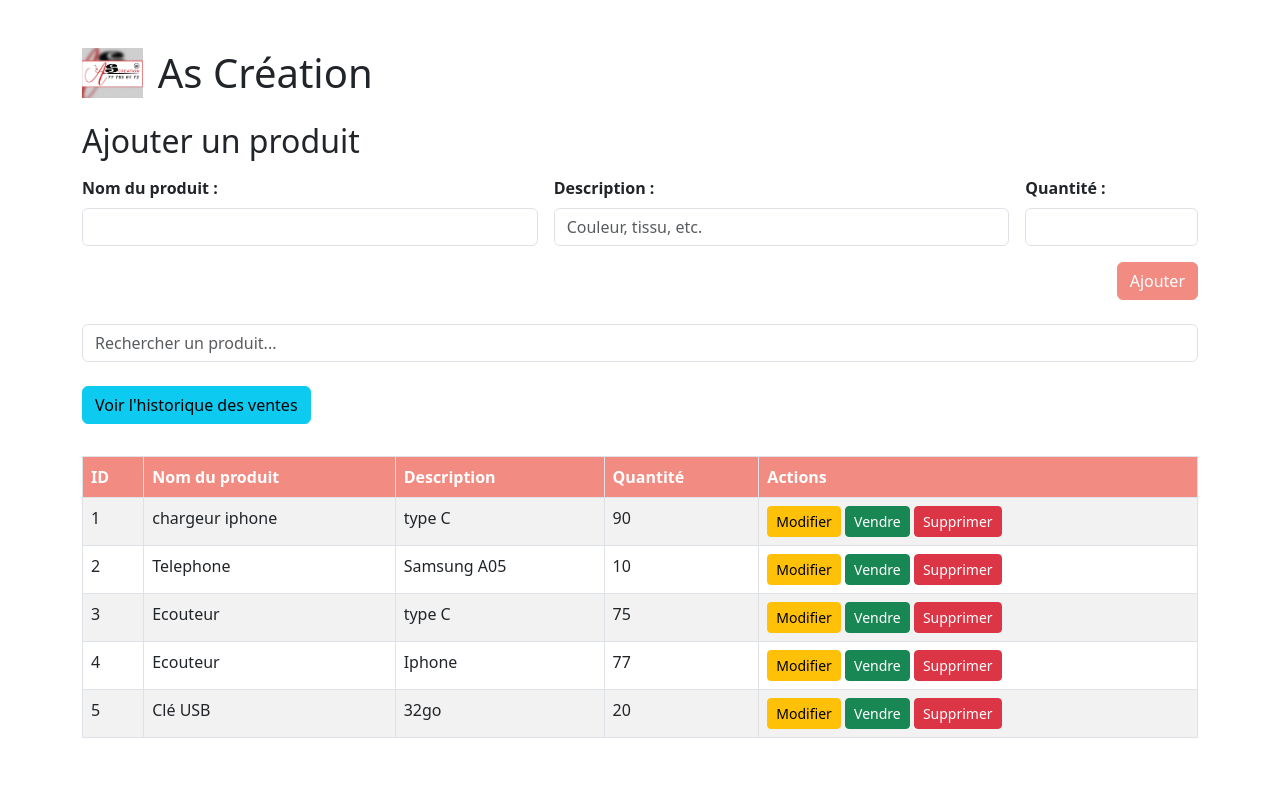
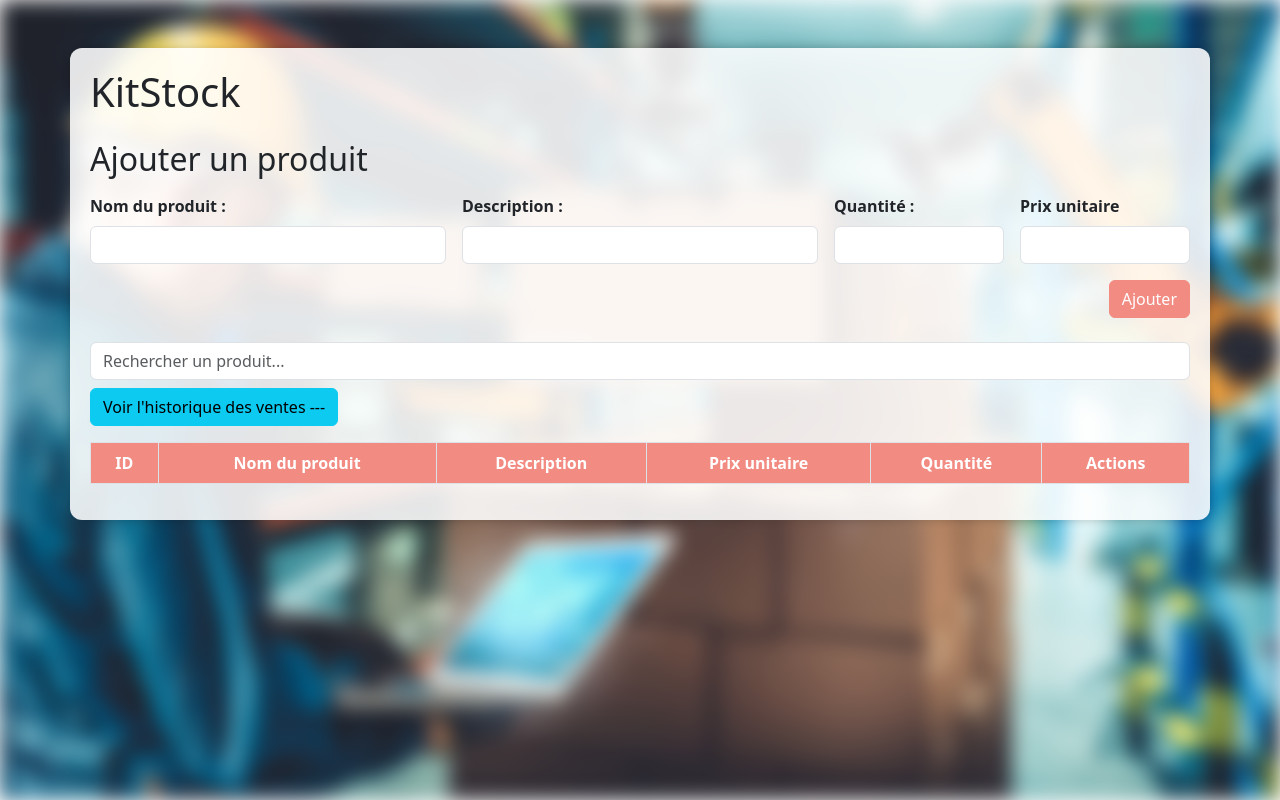
Before and after one commit to khadimgueye20/gestion_stock, a Flask app: page / in a window 1280 px wide. Run offline with Flask 3, Linux system fonts and the light colour scheme; lists and menus that the app fills with data are empty.

Commit message:
Sauvegarde du jour

```diff
--- a/app.py
+++ b/app.py
@@ -6,7 +6,7 @@
 app = Flask(__name__)
 
 # Configuration de la base de données SQLite
-app.config['SQLALCHEMY_DATABASE_URI'] = 'sqlite:///stock.db'
+app.config['SQLALCHEMY_DATABASE_URI'] = 'postgresql://postgres:touba202@localhost:5432/gestion_stock'
 app.config['SQLALCHEMY_TRACK_MODIFICATIONS'] = False
 app.secret_key = "votre_cle_secrete"
 
@@ -18,6 +18,10 @@
     nom = db.Column(db.String(100), nullable=False)
     description = db.Column(db.String(300), nullable=True)
     quantite = db.Column(db.Integer, nullable=False)
+    prix_unitaire = db.Column(db.Float, nullable=True)
+
+
+
 
 # Modèle de vente
 class Vente(db.Model):
@@ -25,8 +29,7 @@
     produit_id = db.Column(db.Integer, db.ForeignKey('produit.id'), nullable=False)
     quantite = db.Column(db.Integer, nullable=False, default=0)
     date_vente = db.Column(db.DateTime, default=datetime.utcnow)
-    produit = db.relationship('Produit', backref=db.backref('ventes', lazy=True))
-
+    produit = db.relationship('Produit', backref=db.backref('ventes', lazy=True, cascade="all, delete"))
 
 # Initialisation de Flask-Migrate
 migrate = Migrate(app, db)
@@ -44,10 +47,12 @@
     nom = request.form['nom']
     description = request.form['description']
     quantite = int(request.form['quantite'])
-    nouveau_produit = Produit(nom=nom, description=description, quantite=quantite)
+    prix_unitaire = float(request.form['prix_unitaire']) if 'prix_unitaire' in request.form else 0.0
+    nouveau_produit = Produit(nom=nom, description=description, quantite=quantite, prix_unitaire=prix_unitaire)
     db.session.add(nouveau_produit)
     db.session.commit()
     return redirect(url_for('index'))
+
 
 # Route pour supprimer un produit par son ID
 @app.route('/supprimer/<int:id>', methods=['POST'])
@@ -162,12 +167,7 @@
     return redirect(url_for('historique'))
 
 # Route pour supprimer toutes les ventes
-@app.route('/supprimer_toutes_ventes', methods=['POST'])
-def supprimer_toutes_ventes():
-    Vente.query.delete()
-    db.session.commit()
-    flash("Historique des ventes supprimé.", "success")
-    return redirect(url_for('historique'))
+
 
 
 if __name__ == '__main__':
--- /dev/null
+++ b/static/style.css
@@ -0,0 +1,9 @@
+.background-blur {
+  position: fixed;
+  top: 0; left: 0; right: 0; bottom: 0;
+  background-image: url("/static/fond.jpg");
+  background-size: cover;
+  background-position: center;
+  filter: blur(10px);
+  z-index: -1;
+}
--- a/templates/index.html
+++ b/templates/index.html
@@ -7,10 +7,29 @@
 
   <!-- Bootstrap CSS CDN -->
   <link href="https://cdn.jsdelivr.net/npm/bootstrap@5.3.0/dist/css/bootstrap.min.css" rel="stylesheet" />
+  <link rel="stylesheet" href="{{ url_for('static', filename='style.css') }}">
+  <!-- Bootstrap Icons (si besoin pour les boutons) -->
+  <link rel="stylesheet" href="https://cdn.jsdelivr.net/npm/bootstrap-icons@1.10.5/font/bootstrap-icons.css">
+
   <style>
+    /* Fond flou */
+
+
+    .content {
+      position: relative;
+      z-index: 1;
+    }
+
+    .container {
+      background-color: rgba(255, 255, 255, 0.88);
+      padding: 20px;
+      border-radius: 12px;
+      box-shadow: 0 0 10px rgba(0,0,0,0.2);
+    }
+
     /* Couleur rouge clair pour les en-têtes */
     .table thead th {
-      background-color: #f28b82 !important; /* rouge clair */
+      background-color: #f28b82 !important;
       color: white !important;
     }
 
@@ -26,40 +45,47 @@
       border-color: #e57373 !important;
     }
 
-    /* Labels en gras dans le formulaire */
+    /* Labels en gras */
     form label.form-label {
       font-weight: bold;
     }
   </style>
 </head>
 <body>
+
+  <!-- Image de fond floue -->
+  <div class="background-blur"></div>
+
+  <!-- Contenu principal -->
+  <div class="content">
     <div class="container my-5">
       <div class="d-flex align-items-center mb-4">
-      <img src="{{ url_for('static', filename='logoas.jpg') }}" alt="Logo" style="height: 50px; margin-right: 15px;">
-      <h1 class="mb-0">As Création</h1>
+        <h1 class="mb-0">KitStock</h1>
       </div>
 
-    <!-- Formulaire d’ajout placé ici -->
       <h2 class="mb-3">Ajouter un produit</h2>
       <form method="POST" action="/ajouter" class="row g-3 mb-4">
-      <div class="col-md-5">
+        <div class="col-md-4">
           <label for="nom" class="form-label">Nom du produit :</label>
           <input type="text" class="form-control" id="nom" name="nom" required />
         </div>
-      <div class="col-md-5">
+        <div class="col-md-4">
           <label for="description" class="form-label">Description :</label>
-        <input type="text" class="form-control" id="description" name="description" placeholder="Couleur, tissu, etc." />
+          <input type="text" class="form-control" id="description" name="description" />
         </div>
         <div class="col-md-2">
           <label for="quantite" class="form-label">Quantité :</label>
           <input type="number" class="form-control" id="quantite" name="quantite" required min="1" />
+        </div>
+        <div class="col-md-2">
+          <label for="prix_unitaire" class="form-label">Prix unitaire</label>
+          <input type="number" step="0.01" name="prix_unitaire" id="prix_unitaire" class="form-control" required />
         </div>
         <div class="col-12 d-flex justify-content-end">
           <button type="submit" class="btn btn-ajouter">Ajouter</button>
         </div>
       </form>
 
-    <!-- Alerte si le produit est inférieur à 5-->
       {% if ruptures %}
       <div class="alert alert-danger">
         <h5 class="alert-heading">❌ Rupture de stock :</h5>
@@ -71,27 +97,19 @@
       </div>
       {% endif %}
 
-    <!-- Barre de recherche -->
-    <div class="mb-4">
+      <div class="mb-2">
         <input type="text" id="searchInput" class="form-control" placeholder="Rechercher un produit...">
       </div>
 
-    <a href="{{ url_for('historique') }}" class="btn btn-info mb-3">Voir l'historique des ventes</a>
+      <a href="{{ url_for('historique') }}" class="btn btn-info mb-3">Voir l'historique des ventes ---</a>
 
-<!-- Tableau des produits -->
-<table class="table table-striped table-bordered" id="produitTable">
-
-</table>
-
-
-
-    <!-- Tableau des produits -->
-    <table class="table table-striped table-bordered" id="produitTable">
+      <table class="table table-striped table-bordered text-center" id="produitTable">
         <thead>
           <tr>
             <th>ID</th>
             <th>Nom du produit</th>
             <th>Description</th>
+            <th>Prix unitaire</th>
             <th>Quantité</th>
             <th>Actions</th>
           </tr>
@@ -102,6 +120,7 @@
             <td>{{ item.id }}</td>
             <td>{{ item.nom }}</td>
             <td>{{ item.description }}</td>
+            <td>{{ item.prix_unitaire }} FCFA</td>
             <td>
               {% if item.quantite == 0 %}
                 <span class="badge bg-danger">Rupture</span>
@@ -112,17 +131,45 @@
             <td>
               <a href="{{ url_for('modifier', id=item.id) }}" class="btn btn-warning btn-sm">Modifier</a>
               <a href="{{ url_for('vendre', id=item.id) }}" class="btn btn-success btn-sm">Vendre</a>
-            <form action="{{ url_for('supprimer', id=item.id) }}" method="post" style="display:inline;">
-              <button type="submit" class="btn btn-danger btn-sm" onclick="return confirm('Supprimer ce produit ?')">Supprimer</button>
+
+              <!-- Bouton modale -->
+              <button type="button" class="btn btn-danger btn-sm" data-bs-toggle="modal" data-bs-target="#confirmDeleteModal{{ item.id }}">
+                Supprimer
+              </button>
+
+              <!-- Modale -->
+<div class="modal fade" id="confirmDeleteModal{{ item.id }}" tabindex="-1" aria-labelledby="confirmDeleteLabel{{ item.id }}" aria-hidden="true">
+  <div class="modal-dialog">
+    <form action="{{ url_for('supprimer', id=item.id) }}" method="post"> <!-- Form ENTOURE tout -->
+      <div class="modal-content">
+        <div class="modal-header">
+          <h5 class="modal-title">Confirmer la suppression</h5>
+          <button type="button" class="btn-close" data-bs-dismiss="modal"></button>
+        </div>
+        <div class="modal-body">
+          Êtes-vous sûr de vouloir supprimer le produit <strong>{{ item.nom }}</strong> ?
+        </div>
+        <div class="modal-footer">
+          <button type="button" class="btn btn-secondary" data-bs-dismiss="modal">Annuler</button>
+          <button type="submit" class="btn btn-danger">Supprimer</button>
+        </div>
+      </div>
     </form>
+  </div>
+</div>
+
+                </div>
+              </div>
+
             </td>
           </tr>
           {% endfor %}
         </tbody>
       </table>
     </div>
+  </div>
 
-  <!-- Script Bootstrap + Recherche dynamique -->
+  <!-- Scripts -->
   <script src="https://cdn.jsdelivr.net/npm/bootstrap@5.3.0/dist/js/bootstrap.bundle.min.js"></script>
   <script>
     document.getElementById("searchInput").addEventListener("keyup", function () {
```
Also changed, not shown: migrations/versions/501936593c65_ajout_du_prix_unitaire_nullable.py (added, +33 -0 lines), migrations/versions/fcda794270bb_ajout_cascade_delete_sur_vente.py (added, +36 -0 lines), templates/historique.html (+52 -28 lines), templates/modifier.html (+35 -1 lines), templates/vendre.html (+38 -2 lines), instance/stock.db (deleted), static/fond.jpg (added), static/logoas.jpg (deleted). Lines whose indentation alone changed are shown as unchanged.
